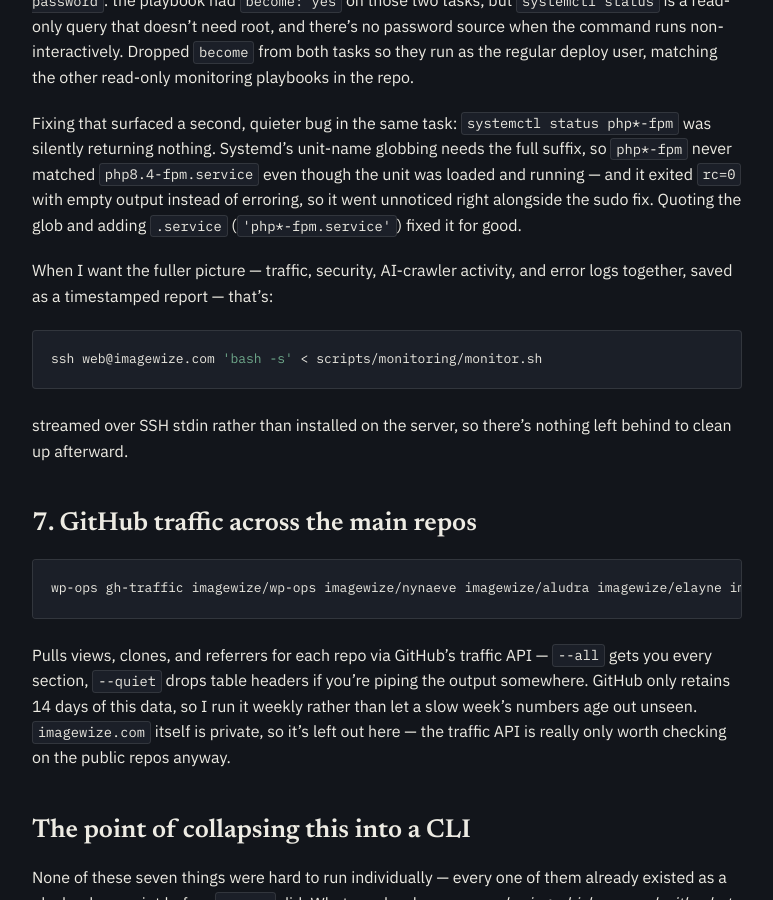
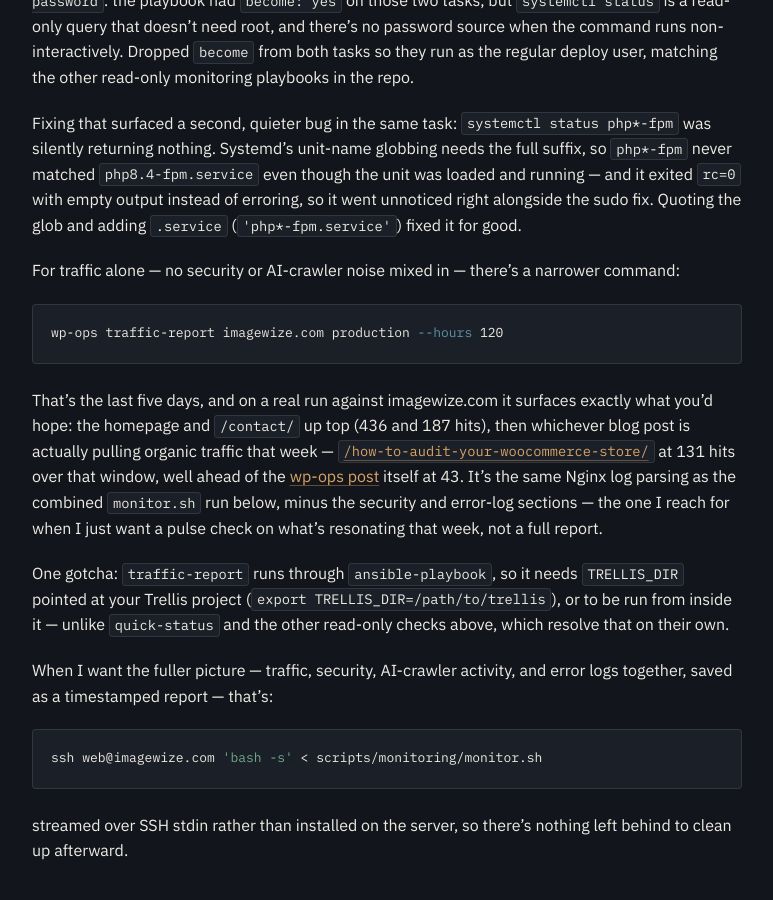
Before and after one commit to wpvillain/wpvillain.github.io, a Jekyll site: the page built from _posts/2026-08-29-wp-ops-daily-weekly-commands.markdown, in a window 1280 px wide and 900 px high, scrolled down 3713 px. Shown: the whole window, without its empty margins (96-869 px from the left). Built offline with Jekyll 4.4.1, drawn with Linux system fonts in a browser that asks for light colours.

Commit message:
Add wp-ops traffic-report example to monitor checkup section

````diff
--- a/_posts/2026-08-29-wp-ops-daily-weekly-commands.markdown
+++ b/_posts/2026-08-29-wp-ops-daily-weekly-commands.markdown
@@ -103,6 +103,16 @@
 
 Fixing that surfaced a second, quieter bug in the same task: `systemctl status php*-fpm` was silently returning nothing. Systemd's unit-name globbing needs the full suffix, so `php*-fpm` never matched `php8.4-fpm.service` even though the unit was loaded and running — and it exited `rc=0` with empty output instead of erroring, so it went unnoticed right alongside the sudo fix. Quoting the glob and adding `.service` (`'php*-fpm.service'`) fixed it for good.
 
+For traffic alone — no security or AI-crawler noise mixed in — there's a narrower command:
+
+```bash
+wp-ops traffic-report imagewize.com production --hours 120
+```
+
+That's the last five days, and on a real run against imagewize.com it surfaces exactly what you'd hope: the homepage and `/contact/` up top (436 and 187 hits), then whichever blog post is actually pulling organic traffic that week — [`/how-to-audit-your-woocommerce-store/`](https://imagewize.com/how-to-audit-your-woocommerce-store/) at 131 hits over that window, well ahead of the [wp-ops post](https://imagewize.com/wp-ops-wordpress-devops-cli-mcp-server/) itself at 43. It's the same Nginx log parsing as the combined `monitor.sh` run below, minus the security and error-log sections — the one I reach for when I just want a pulse check on what's resonating that week, not a full report.
+
+One gotcha: `traffic-report` runs through `ansible-playbook`, so it needs `TRELLIS_DIR` pointed at your Trellis project (`export TRELLIS_DIR=/path/to/trellis`), or to be run from inside it — unlike `quick-status` and the other read-only checks above, which resolve that on their own.
+
 When I want the fuller picture — traffic, security, AI-crawler activity, and error logs together, saved as a timestamped report — that's:
 
 ```bash
````
